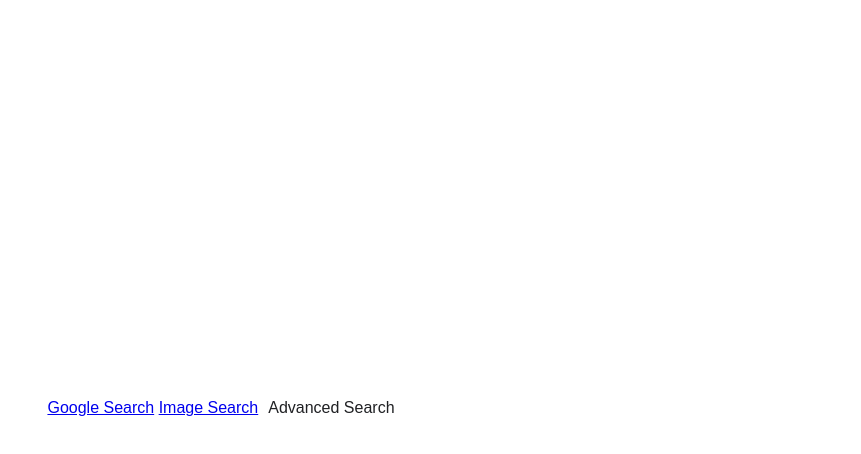
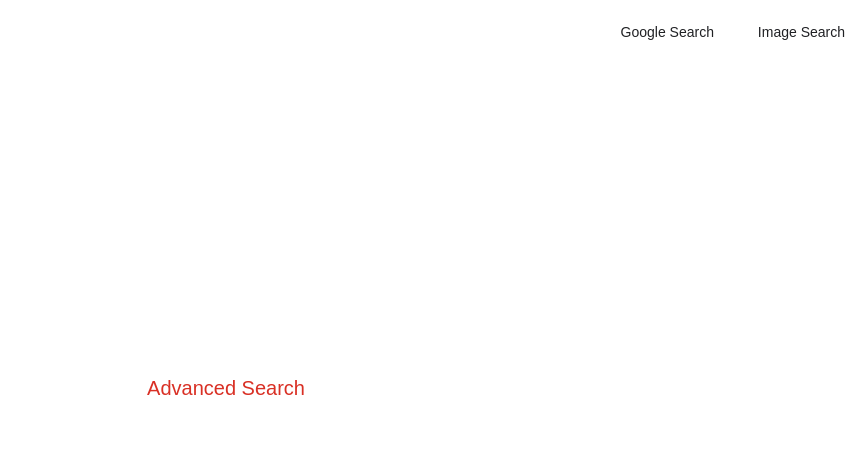
Before and after one commit to sjord01/google-search-clone.github.io, a plain HTML site: page advance-search.html in a window 1280 px wide. Shown: the whole page, without its empty margins (419-1280 px from the left). Drawn offline with Linux system fonts and the light colour scheme.

Commit message:
Fixed layout/flex-direction

```diff
--- a/advance-search.html
+++ b/advance-search.html
@@ -13,5 +13,8 @@
         <div class="adv-sch-header">
             <label style="margin-left:10px"> Advanced Search</label>
         </div>
+        <div class="adv-form-elements">
+
+        </div>
     </body>
 </html>
--- a/styles.css
+++ b/styles.css
@@ -4,11 +4,25 @@ body {
     margin: 8px;
     padding: 0;
     display: flex;
+    flex-direction: column;
     justify-content: center; /* Center the content horizontally */
     align-items: center; /* Center the content vertically */
     background-color: #ffffff;
     color: #202124;
     min-width: 400px;
+}
+
+.header-links {
+    position: absolute;
+    top: 24px;
+    right: 16px;
+    font-size: 14px;
+}
+
+.header-links a {
+    margin-left: 40px;
+    text-decoration: none;
+    color: #202124;
 }
 
 .form-section {
@@ -78,3 +92,19 @@ input[type="submit"]:hover {
     border: 1px solid #dadce0;
     color: #202124;
 }
+
+/* Advance Search Page */
+
+.adv-sch-header {
+    color: #d93025;
+    font-size: 20px;
+    margin: 25px 35px;
+}
+
+.adv-form-elements {
+    max-width: 1140px;
+    min-width: 200px;
+    width: 96%;
+    margin: 40px 2% 0 45px;
+    background-color: red;
+}
```
Also changed, not shown: image-search.html (+1 -1 lines), index.html (+6 -1 lines).
